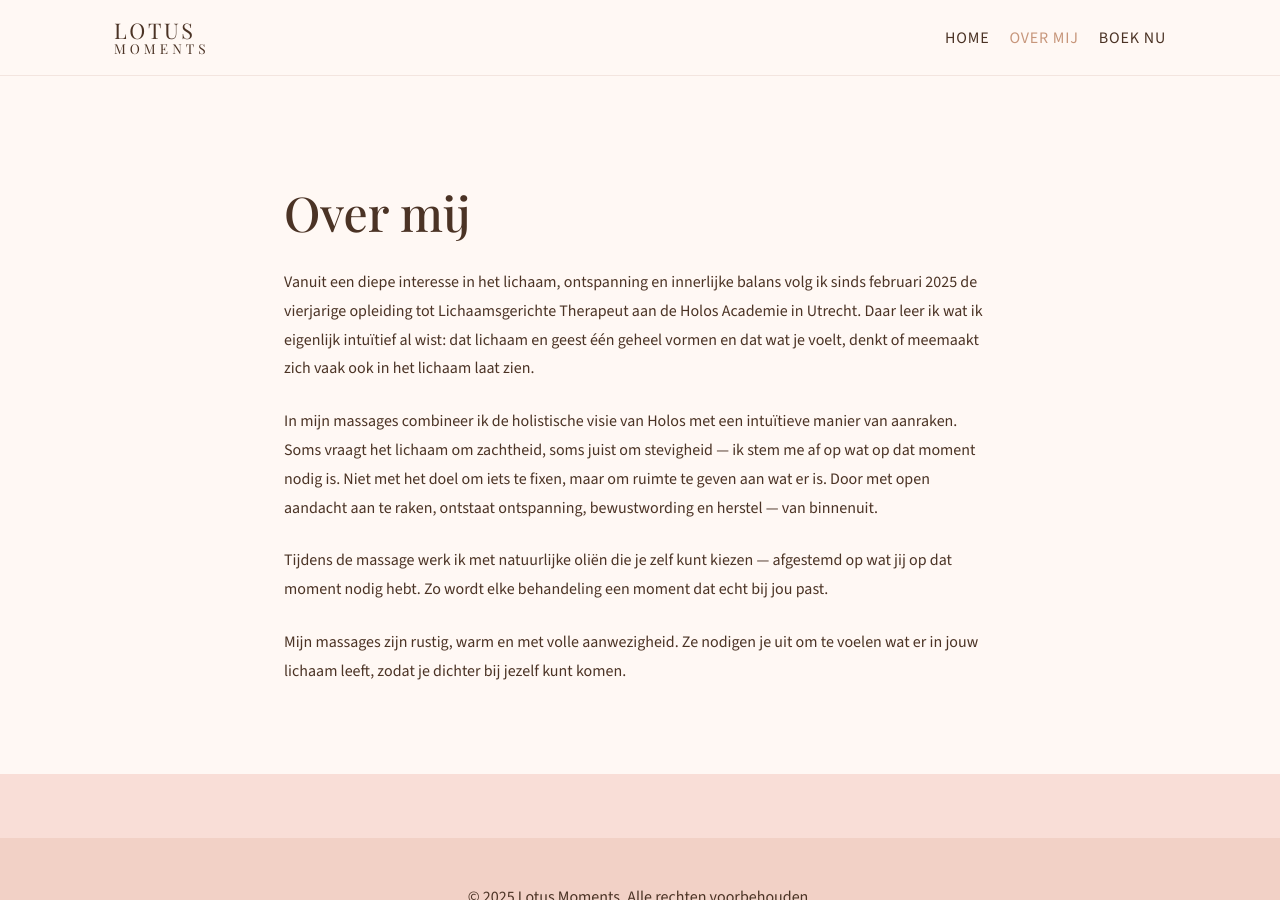
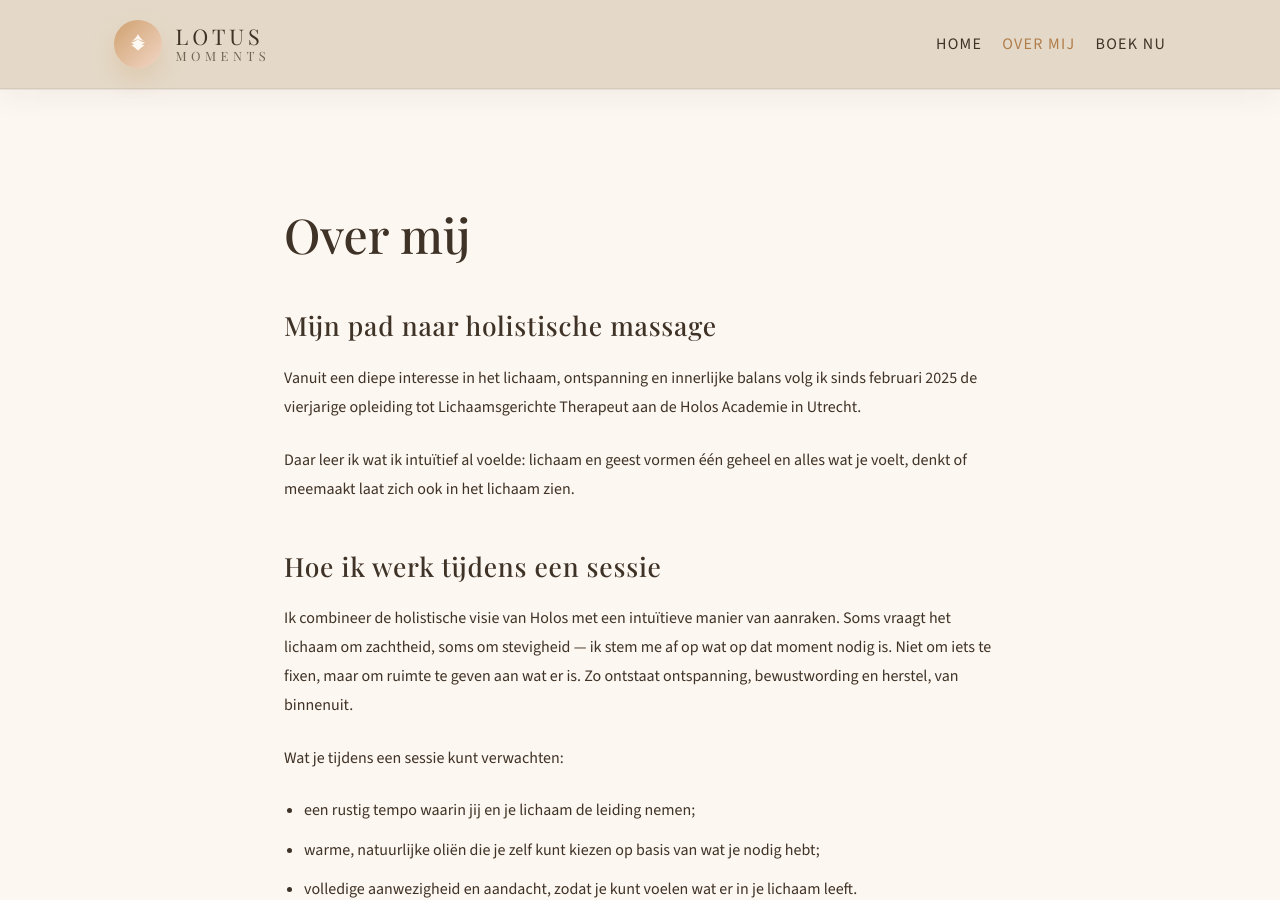
Before and after one commit to LotusMoments/website, a Jekyll site: the page built from over-mij.md, in a window 1280 px wide and 900 px high. Built offline with Jekyll 4.4.1, drawn with Linux system fonts in a browser that asks for light colours; some of the changed text lies outside the part shown.

Commit message:
Update styling

```diff
--- a/_includes/header.html
+++ b/_includes/header.html
@@ -1,8 +1,23 @@
 <header class="site-header">
   <div class="container">
     <a class="brand" href="{{ '/' | relative_url }}">
-      <span class="brand-mark">Lotus</span>
-      <span class="brand-sub">Moments</span>
+      <span class="brand-icon" aria-hidden="true">
+        <svg viewBox="0 0 32 32" role="presentation" focusable="false">
+          <path
+            d="M16 4c-2.1 3.3-3.8 6-7.2 8 3.2-.2 5.2-1.2 7.2-2.6 2 1.4 4 2.4 7.2 2.6C19.8 10 18.1 7.3 16 4z"
+          />
+          <path
+            d="M16 9.8c-1.9 2.1-4.5 4-8.7 4.3 3 1.4 5.5 3.4 8.7 7.1 3.2-3.7 5.7-5.7 8.7-7.1-4.2-.3-6.8-2.2-8.7-4.3z"
+          />
+          <path
+            d="M16 12.8c-2 2.2-4.6 4.1-8.1 5 2.2 1 4.5 2.6 7.3 5.7l.8.9.8-.9c2.8-3.1 5.1-4.7 7.3-5.7-3.5-.9-6.1-2.8-8.1-5z"
+          />
+        </svg>
+      </span>
+      <span class="brand-text">
+        <span class="brand-mark">Lotus</span>
+        <span class="brand-sub">Moments</span>
+      </span>
     </a>
     <nav class="nav">
       <button
--- a/assets/css/style.css
+++ b/assets/css/style.css
@@ -1,11 +1,14 @@
 :root {
-  --bg: #f9ded7;
-  --text: #4b3325;
-  --text-muted: #7d5a48;
-  --accent: #c7967b;
-  --accent-dark: #a7745e;
-  --neutral: #fff8f4;
-  --neutral-strong: #f2d1c6;
+  --bg: #f5f0e8;
+  --text: #3f3226;
+  --text-muted: #6b5a4b;
+  --accent: #cfa16f;
+  --accent-dark: #b07d4a;
+  --accent-soft: #f3d6c6;
+  --neutral: #fdf8f2;
+  --neutral-strong: #e4d9c8;
+  --olive: #a5ad8a;
+  --shadow: 0 18px 38px rgba(101, 80, 54, 0.12);
 }
 
 *,
@@ -20,6 +23,7 @@ body {
     sans-serif;
   color: var(--text);
   background: var(--bg);
+  line-height: 1.7;
 }
 
 .container {
@@ -29,8 +33,12 @@ body {
 }
 
 .site-header {
-  background: var(--neutral);
-  border-bottom: 1px solid rgba(167, 116, 94, 0.14);
+  background: var(--neutral-strong);
+  border-bottom: 1px solid rgba(63, 50, 38, 0.08);
+  position: sticky;
+  top: 0;
+  z-index: 10;
+  box-shadow: 0 10px 24px rgba(63, 50, 38, 0.05);
 }
 
 .site-header .container {
@@ -41,24 +49,48 @@ body {
 }
 
 .brand {
-  font-family: "Playfair Display", serif;
   text-decoration: none;
   color: var(--text);
+  display: inline-flex;
+  align-items: center;
+  gap: 0.85rem;
+}
+
+.brand-icon {
+  width: 48px;
+  height: 48px;
+  border-radius: 50%;
+  display: grid;
+  place-items: center;
+  background: linear-gradient(135deg, var(--accent) 0%, var(--accent-soft) 100%);
+  color: var(--neutral);
+  box-shadow: 0 12px 24px rgba(207, 161, 111, 0.28);
+}
+
+.brand-icon svg {
+  width: 26px;
+  height: 26px;
+  fill: currentColor;
+}
+
+.brand-text {
   display: flex;
   flex-direction: column;
-  line-height: 1;
+  line-height: 1.1;
+  font-family: "Playfair Display", serif;
 }
 
 .brand-mark {
   font-size: 1.35rem;
-  letter-spacing: 0.12em;
+  letter-spacing: 0.18em;
   text-transform: uppercase;
 }
 
 .brand-sub {
-  font-size: 0.85rem;
-  letter-spacing: 0.3em;
+  font-size: 0.8rem;
+  letter-spacing: 0.35em;
   text-transform: uppercase;
+  color: rgba(63, 50, 38, 0.7);
 }
 
 .nav {
@@ -86,37 +118,66 @@ body {
   text-decoration: none;
   color: var(--text);
   font-weight: 500;
-  letter-spacing: 0.05em;
+  letter-spacing: 0.08em;
   text-transform: uppercase;
+  transition: color 0.2s ease;
+  display: inline-block;
+  padding: 0.25rem 0;
 }
 
 .nav-link--active,
+.nav-link:focus-visible,
 .nav-link:hover {
-  color: var(--accent);
+  color: var(--accent-dark);
 }
 
 .hero {
-  padding: 5rem 0 3rem;
+  padding: 5.5rem 0 4rem;
   text-align: center;
+  background: linear-gradient(180deg, rgba(243, 214, 198, 0.45) 0%, rgba(229, 216, 200, 0) 100%);
+  position: relative;
+}
+
+.hero::after {
+  content: "";
+  position: absolute;
+  bottom: 0;
+  left: 50%;
+  width: 80px;
+  height: 10px;
+  background: linear-gradient(90deg, var(--accent) 0%, var(--accent-soft) 100%);
+  border-radius: 999px;
+  transform: translate(-50%, 50%);
+}
+
+.hero .container {
+  display: flex;
+  flex-direction: column;
+  align-items: center;
+  gap: 1.5rem;
+}
+
+.hero .cta-btn {
+  margin-top: 0.5rem;
 }
 
 .hero h1 {
   font-family: "Playfair Display", serif;
   font-weight: 500;
-  font-size: clamp(2.2rem, 4vw, 3.5rem);
-  margin-bottom: 1rem;
+  font-size: clamp(2.2rem, 4vw, 3.6rem);
+  margin: 0;
 }
 
 .hero p {
-  font-size: 1.1rem;
+  font-size: 1.12rem;
   max-width: 540px;
-  margin: 0 auto 2rem;
-  line-height: 1.7;
+  margin: 0;
+  line-height: 1.8;
   color: var(--text-muted);
 }
 
 .cta-btn {
-  background: var(--accent);
+  background: linear-gradient(135deg, var(--accent) 0%, var(--accent-dark) 100%);
   color: #fff;
   text-decoration: none;
   padding: 0.85rem 2.6rem;
@@ -124,33 +185,83 @@ body {
   font-weight: 600;
   letter-spacing: 0.08em;
   text-transform: uppercase;
-  transition: background 0.2s ease;
+  transition: transform 0.2s ease, box-shadow 0.2s ease;
   display: inline-block;
+  box-shadow: 0 14px 32px rgba(207, 161, 111, 0.25);
 }
 
 .cta-btn:hover {
-  background: var(--accent-dark);
+  transform: translateY(-2px);
+  box-shadow: 0 18px 36px rgba(176, 125, 74, 0.3);
+}
+
+.cta-btn:focus-visible {
+  outline: 3px solid rgba(243, 214, 198, 0.8);
+  outline-offset: 3px;
 }
 
 .sections {
-  padding: 3rem 0;
+  padding: 3.5rem 0;
+  background: var(--neutral);
+  position: relative;
+}
+
+.sections:nth-of-type(even) {
+  background: var(--neutral-strong);
+}
+
+.sections::before {
+  content: "";
+  position: absolute;
+  top: 0;
+  left: 50%;
+  width: 72px;
+  height: 10px;
+  background: linear-gradient(90deg, var(--accent) 0%, var(--accent-soft) 100%);
+  border-radius: 999px;
+  transform: translate(-50%, -50%);
 }
 
 .section-title {
   font-family: "Playfair Display", serif;
   font-weight: 500;
-  font-size: 2rem;
+  font-size: 2.1rem;
   text-align: center;
-  margin-bottom: 2rem;
+  margin-bottom: 2.25rem;
+  letter-spacing: 0.04em;
+  color: var(--text);
+  position: relative;
+}
+
+.section-title::after {
+  content: "";
+  display: block;
+  width: 54px;
+  height: 3px;
+  background: linear-gradient(90deg, var(--accent) 0%, var(--accent-soft) 100%);
+  margin: 1.25rem auto 0;
+  border-radius: 999px;
 }
 
 .lotus-card {
-  background: var(--neutral);
-  border-radius: 24px;
+  background: rgba(253, 248, 242, 0.9);
+  border-radius: 26px;
   padding: 3rem;
-  box-shadow: rgba(167, 116, 94, 0.1) 0px 18px 40px;
+  box-shadow: var(--shadow);
   max-width: 820px;
   margin: 0 auto;
+  border: 1px solid rgba(165, 173, 138, 0.2);
+  position: relative;
+  overflow: hidden;
+}
+
+.lotus-card::after {
+  content: "";
+  position: absolute;
+  inset: 1.25rem;
+  border-radius: 20px;
+  border: 1px solid rgba(243, 214, 198, 0.4);
+  pointer-events: none;
 }
 
 .lotus-copy {
@@ -172,7 +283,7 @@ body {
   display: block;
   width: 60px;
   height: 2px;
-  background: var(--accent);
+  background: linear-gradient(90deg, var(--accent) 0%, var(--accent-soft) 100%);
   margin: 0 auto 2rem;
 }
 
@@ -185,10 +296,11 @@ body {
 }
 
 .treatment-card {
-  background: var(--neutral);
+  background: rgba(253, 248, 242, 0.92);
   padding: 2rem;
-  border-radius: 18px;
-  box-shadow: rgba(167, 116, 94, 0.12) 0px 14px 34px;
+  border-radius: 20px;
+  box-shadow: var(--shadow);
+  border: 1px solid rgba(207, 161, 111, 0.18);
 }
 
 .treatment-card h3 {
@@ -207,10 +319,10 @@ body {
   display: inline-block;
   padding: 0.35rem 0.9rem;
   border-radius: 999px;
-  background: rgba(199, 150, 123, 0.18);
+  background: rgba(243, 214, 198, 0.45);
   color: var(--accent-dark);
-  font-size: 0.85rem;
-  letter-spacing: 0.05em;
+  font-size: 0.82rem;
+  letter-spacing: 0.08em;
   text-transform: uppercase;
 }
 
@@ -224,9 +336,10 @@ body {
 }
 
 .treatment-steps li {
-  background: rgba(199, 150, 123, 0.12);
+  background: rgba(243, 214, 198, 0.35);
   border-radius: 16px;
   padding: 1rem 1.25rem;
+  border: 1px solid rgba(207, 161, 111, 0.2);
 }
 
 .treatment-steps .step-title {
@@ -250,10 +363,11 @@ body {
 
 .reviews {
   margin-top: 3rem;
-  background: var(--neutral);
-  border-radius: 20px;
+  background: rgba(253, 248, 242, 0.92);
+  border-radius: 22px;
   padding: 2.5rem;
-  box-shadow: rgba(167, 116, 94, 0.1) 0px 16px 42px;
+  box-shadow: var(--shadow);
+  border: 1px solid rgba(165, 173, 138, 0.2);
 }
 
 .reviews blockquote {
@@ -281,6 +395,7 @@ body {
   color: var(--text);
   padding: 2rem 0;
   margin-top: 4rem;
+  border-top: 1px solid rgba(63, 50, 38, 0.08);
 }
 
 .site-footer .footer-content {
@@ -311,6 +426,10 @@ body {
     flex-direction: column;
     width: 100%;
     margin-top: 1rem;
+    padding: 1rem 0;
+    background: rgba(253, 248, 242, 0.95);
+    border-radius: 16px;
+    box-shadow: 0 12px 28px rgba(63, 50, 38, 0.12);
   }
 
   .nav-list--open {
@@ -318,11 +437,11 @@ body {
   }
 
   .hero {
-    padding: 3.5rem 0 2rem;
+    padding: 4.5rem 0 3rem;
   }
 
   .sections {
-    padding: 2rem 0;
+    padding: 2.75rem 0;
   }
 }
 
@@ -331,8 +450,9 @@ body {
 }
 
 .page-wrapper {
-  background: var(--neutral);
+  background: rgba(253, 248, 242, 0.95);
   padding: 4rem 0;
+  border-top: 1px solid rgba(63, 50, 38, 0.08);
 }
 
 .page-content {
@@ -348,6 +468,20 @@ body {
   font-size: clamp(2rem, 4vw, 3rem);
 }
 
+.page-content h2 {
+  font-family: "Playfair Display", serif;
+  font-weight: 500;
+  font-size: 1.65rem;
+  margin-top: 2.5rem;
+  margin-bottom: 1rem;
+  letter-spacing: 0.03em;
+  color: var(--text);
+}
+
+.page-content h2:first-of-type {
+  margin-top: 1.75rem;
+}
+
 .page-content p {
   line-height: 1.8;
   margin-bottom: 1.5rem;
@@ -356,6 +490,10 @@ body {
 .page-content ul {
   padding-left: 1.25rem;
   line-height: 1.7;
+}
+
+.page-content li {
+  margin-bottom: 0.75rem;
 }
 
 @media (max-width: 540px) {
@@ -371,8 +509,22 @@ body {
     font-size: 0.75rem;
   }
 
+  .brand {
+    gap: 0.65rem;
+  }
+
+  .brand-icon {
+    width: 42px;
+    height: 42px;
+  }
+
+  .brand-icon svg {
+    width: 22px;
+    height: 22px;
+  }
+
   .hero p {
-    font-size: 1rem;
+    font-size: 1.03rem;
     padding: 0 0.5rem;
   }
 
--- a/over-mij.md
+++ b/over-mij.md
@@ -6,16 +6,22 @@ permalink: /over-mij/
 
 # Over mij
 
+## Mijn pad naar holistische massage
+
 Vanuit een diepe interesse in het lichaam, ontspanning en innerlijke balans volg ik sinds februari 2025 de vierjarige opleiding tot Lichaamsgerichte Therapeut aan de Holos Academie in Utrecht.
-Daar leer ik wat ik eigenlijk intuïtief al wist: dat lichaam en geest één geheel vormen en dat wat je voelt, denkt of meemaakt zich vaak ook in het lichaam laat zien.
 
-In mijn massages combineer ik de holistische visie van Holos met een intuïtieve manier van aanraken.
-Soms vraagt het lichaam om zachtheid, soms juist om stevigheid — ik stem me af op wat op dat moment nodig is.
-Niet met het doel om iets te fixen, maar om ruimte te geven aan wat er is.
-Door met open aandacht aan te raken, ontstaat ontspanning, bewustwording en herstel — van binnenuit.
+Daar leer ik wat ik intuïtief al voelde: lichaam en geest vormen één geheel en alles wat je voelt, denkt of meemaakt laat zich ook in het lichaam zien.
 
-Tijdens de massage werk ik met natuurlijke oliën die je zelf kunt kiezen — afgestemd op wat jij op dat moment nodig hebt.
-Zo wordt elke behandeling een moment dat echt bij jou past.
+## Hoe ik werk tijdens een sessie
 
-Mijn massages zijn rustig, warm en met volle aanwezigheid.
-Ze nodigen je uit om te voelen wat er in jouw lichaam leeft, zodat je dichter bij jezelf kunt komen.
+Ik combineer de holistische visie van Holos met een intuïtieve manier van aanraken. Soms vraagt het lichaam om zachtheid, soms om stevigheid — ik stem me af op wat op dat moment nodig is. Niet om iets te fixen, maar om ruimte te geven aan wat er is. Zo ontstaat ontspanning, bewustwording en herstel, van binnenuit.
+
+Wat je tijdens een sessie kunt verwachten:
+
+- een rustig tempo waarin jij en je lichaam de leiding nemen;
+- warme, natuurlijke oliën die je zelf kunt kiezen op basis van wat je nodig hebt;
+- volledige aanwezigheid en aandacht, zodat je kunt voelen wat er in je lichaam leeft.
+
+## Een uitnodiging om te voelen
+
+Mijn massages nodigen je uit om te vertragen en dichter bij jezelf te komen. Je hoeft niets te forceren: je mag simpelweg ontvangen en opmerken. Vanuit die stilte ontstaat ruimte voor nieuwe beweging en inzicht.
```
Also changed, not shown: index.md (+1 -1 lines).
